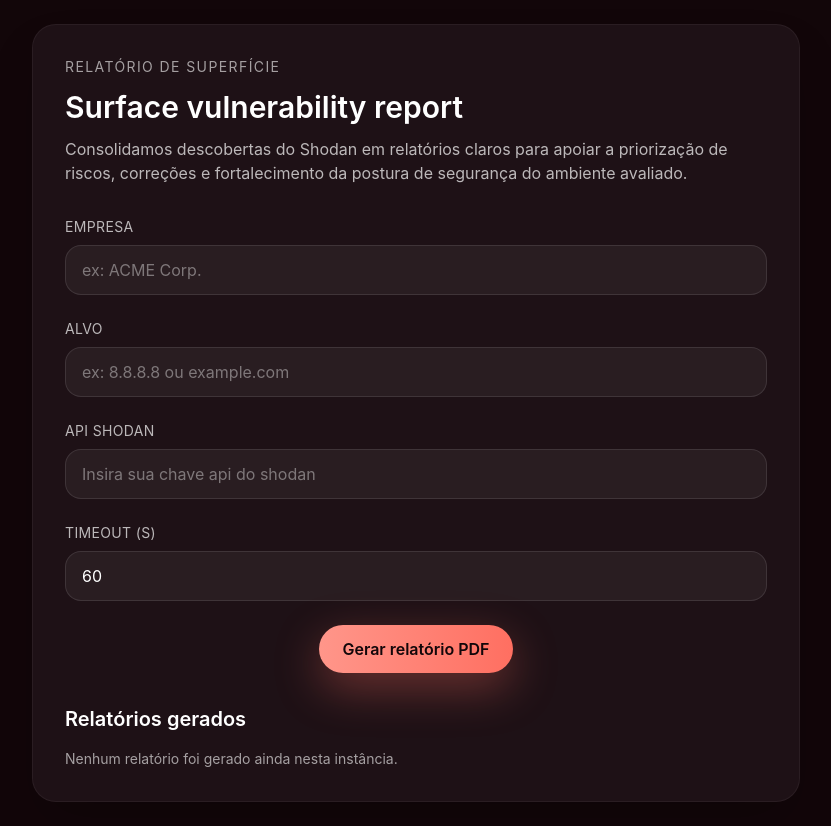
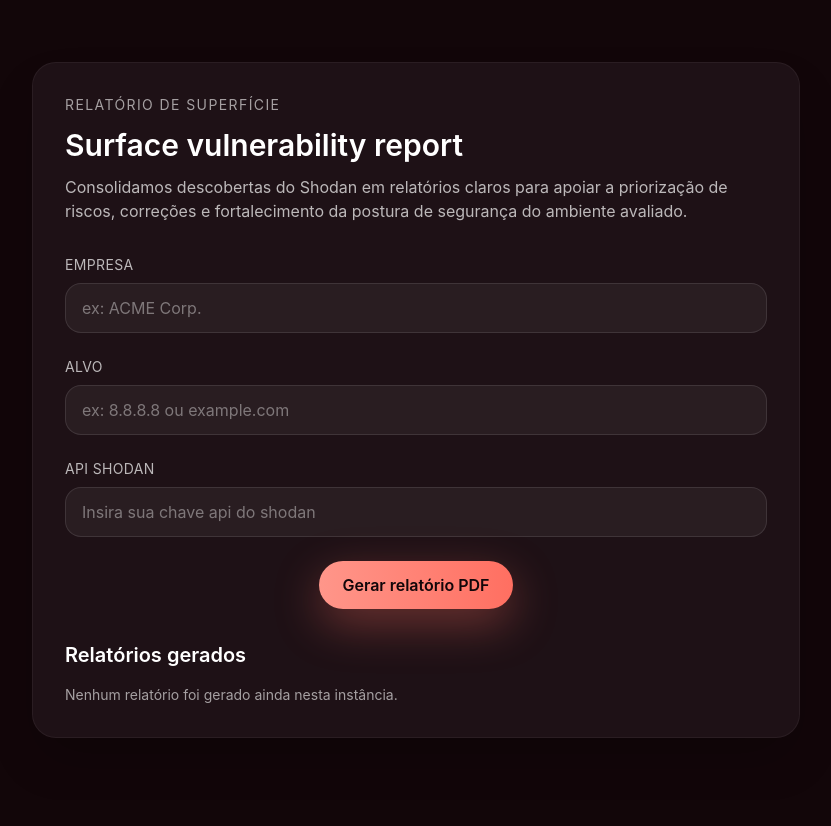
Before and after one commit to diogovdcpa/SurfaceLens, a Flask app: page / in a window 1280 px wide. Shown: the whole page, without its empty margins (224-1055 px from the left). After the commit the page ends 738 px from the top, so only its background shows below. Run offline with Flask 3, Linux system fonts and the light colour scheme; some libraries are stand-ins or nearby versions.

Commit message:
chore(ui): fix timeout to default server-side

```diff
--- a/src/infra/routes/web_routes.py
+++ b/src/infra/routes/web_routes.py
@@ -24,7 +24,7 @@ from application.use_cases.report_generation import (
     render_pdf_bytes,
 )
 from domain.repository import ShodanRepository
-from infra.controllers.web_controller import flash_warnings, get_reports, parse_timeout
+from infra.controllers.web_controller import flash_warnings, get_reports
 from infra.repository.shodan_api_repository import ShodanAPIRepository
 
 
@@ -56,7 +56,7 @@ def build_web_blueprint(
 
         raw_target = request.form.get("target", "")
         company = (request.form.get("company") or "").strip()
-        timeout = parse_timeout(request.form.get("timeout"))
+        timeout = DEFAULT_TIMEOUT
         api_key_input = request.form.get("api_key") or None
 
         if not company:
--- a/src/templates/index.html
+++ b/src/templates/index.html
@@ -95,18 +95,6 @@
             />
           </div>
 
-          <div class="grid gap-2">
-            <label for="timeout" class="text-sm uppercase tracking-wide text-white/70">Timeout (s)</label>
-            <input
-              id="timeout"
-              name="timeout"
-              type="number"
-              min="1"
-              value="{{ default_timeout }}"
-              class="rounded-2xl border border-white/10 bg-white/5 px-4 py-3 text-white placeholder-white/40 focus:border-accent focus:outline-none"
-            />
-          </div>
-
           <div class="flex flex-col items-center gap-3 text-center">
             <button
               type="submit"
```
